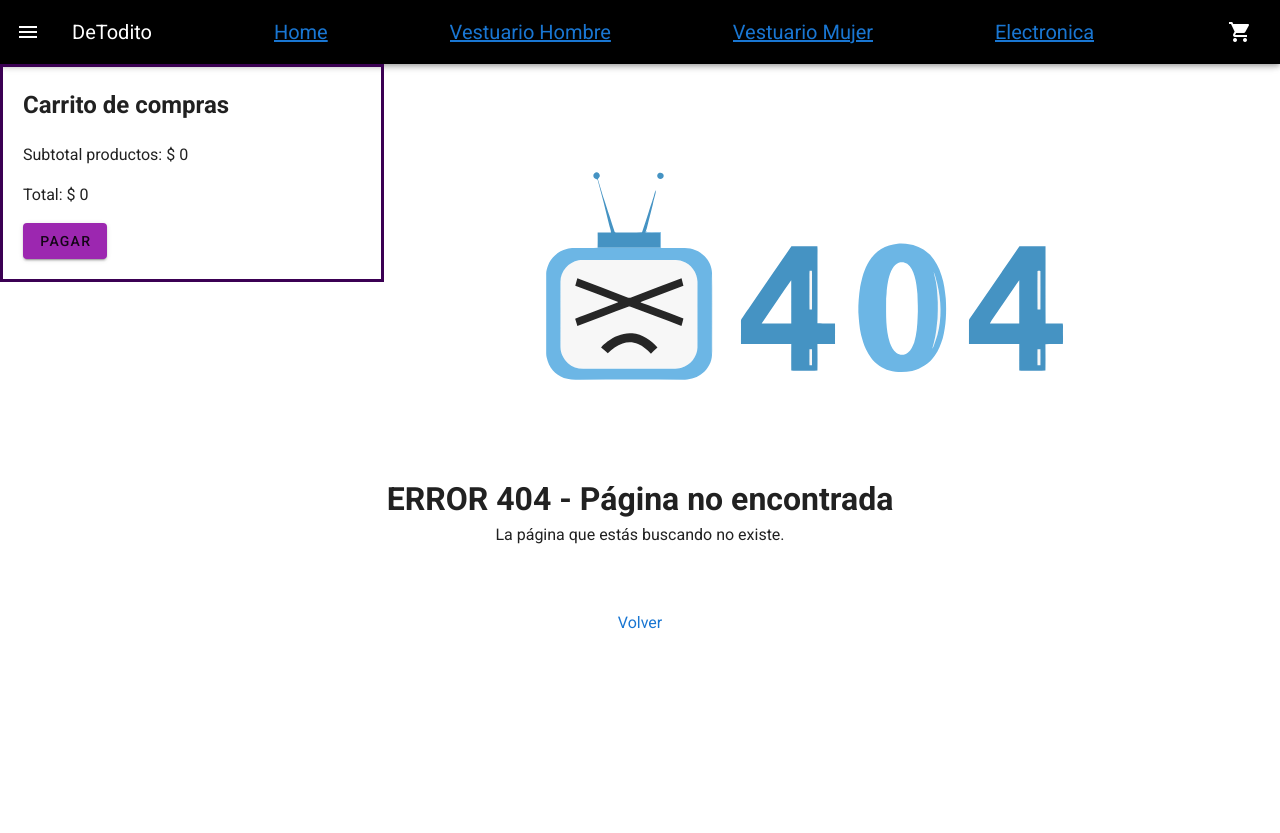
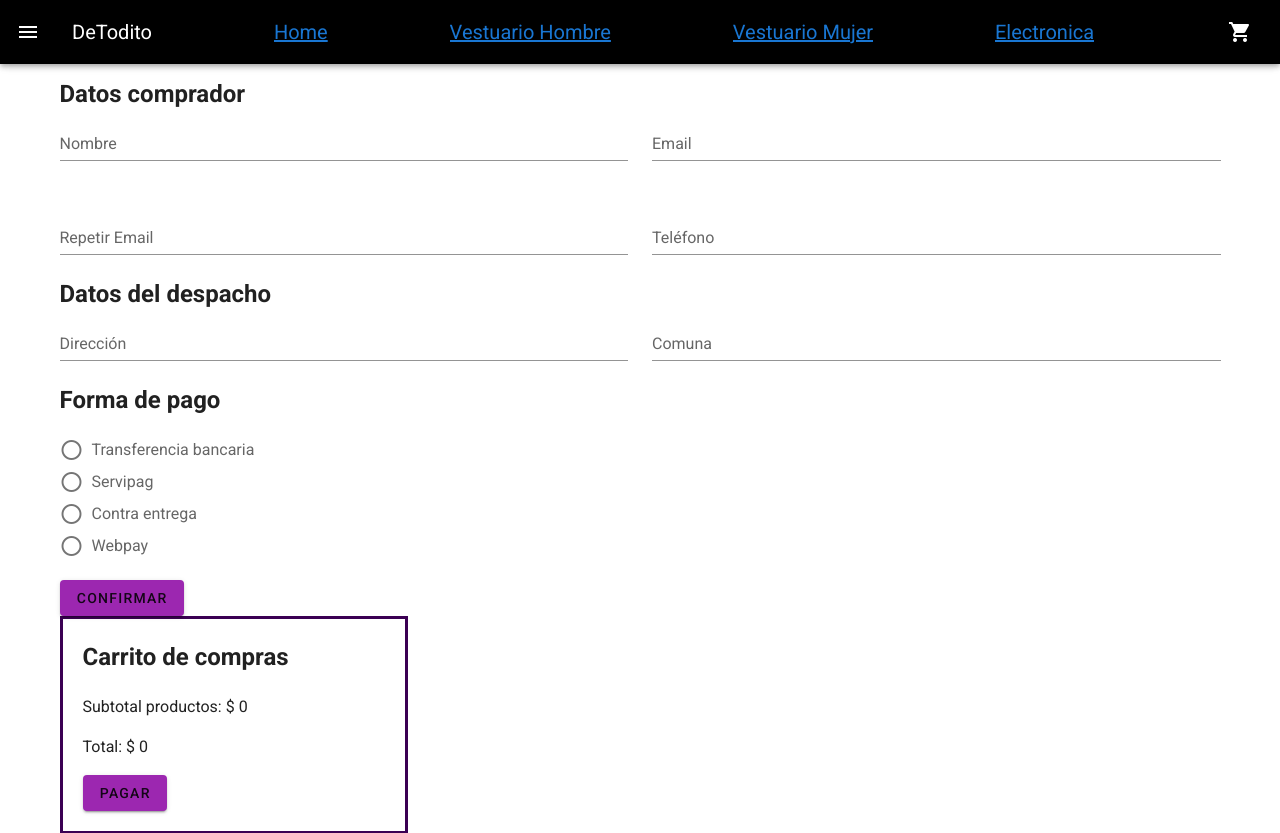
Before and after one commit to nyappu19/examentalentodigital, a Vue app: page /pagar in a window 1280 px wide. Before the commit this address led to /404. Shown: the top 833 px of the page. Built offline with nearby package versions, Linux system fonts and the light colour scheme.

Commit message:
mods varias

```diff
--- a/src/App.vue
+++ b/src/App.vue
@@ -2,7 +2,6 @@
   <v-app>
     <NavBar></NavBar>
     <v-main>
-      <carrito :productos="productos"></carrito>
       <router-view />
     </v-main>
     <Footer></Footer>
@@ -12,14 +11,13 @@
 <script>
 import NavBar from "./components/NavBar.vue";
 import Footer from "./components/Footer.vue";
-import Carrito from "./components/Carrito.vue";
+
 
 export default {
   name: "App",
   components: {
     NavBar,
     Footer,
-    Carrito,
   },
 };
 </script>
--- a/src/components/Carrito.vue
+++ b/src/components/Carrito.vue
@@ -34,7 +34,7 @@
         <p v-if="descuento > 0">Descuentos: $ {{ descuento.toFixed(0) }}</p>
         <p>Total: $ {{ total.toFixed(0) }}</p>
       </div>
-      <v-btn color="purple">Pagar</v-btn>
+            <router-link to="/pagar"><v-btn color="purple">Pagar</v-btn></router-link>
     </div>
 
     <div class="productos-container"></div>
--- a/src/router/index.js
+++ b/src/router/index.js
@@ -5,7 +5,8 @@ import Home from '@/views/Home.vue'
 import VestuarioHombre from '@/views/VestuarioHombre.vue'
 import VestuarioMujer from '@/views/VestuarioMujer.vue'
 import Electronica from '@/views/Electronica.vue'
-import Carrito from '@/components/Carrito.vue';
+import Carrito from '@/components/Carrito.vue'
+import Pagar from '@/views/Pagar.vue';
 
 Vue.use(VueRouter)
 
@@ -49,6 +50,11 @@ const routes = [
     name: 'Carrito',
     component: Carrito
   },
+  {
+    path: '/pagar',
+    name: 'Pagar',
+    component: Pagar
+  },
 ]
 
 const router = new VueRouter({
--- a/src/views/Electronica.vue
+++ b/src/views/Electronica.vue
@@ -1,6 +1,7 @@
 <template>
   <div>
     <div>
+      <carrito :productos="productos"></carrito>
       <v-container class="my-8">
         <h2 class="text-center">Electrónica</h2>
         <v-row justify="center">
@@ -10,7 +11,8 @@
               <v-card-title>{{ producto.title }}</v-card-title>
                <v-card-text>{{ producto.description }}</v-card-text>
               <v-card-text>Price: $ {{ Number(producto.price).toLocaleString("es-CL") }}</v-card-text>
-              <v-btn color="blue"> Agregar </v-btn>
+              <v-btn color="purple" @click="agregarProducto(producto)"
+                >Agregar al carrito</v-btn>
             </v-card>
           </v-col>
         </v-row>
@@ -21,9 +23,12 @@
 
 <script>
 import productosData from '@/assets/json/electronica.json';
-
+import Carrito from "../components/Carrito.vue";
 export default {
   name: 'Electronica',
+  components: {
+    Carrito,
+  },
   data() {
     return {
       productoselectronica: [],
--- /dev/null
+++ b/src/views/Pagar.vue
@@ -0,0 +1,117 @@
+<template>
+  <v-form v-model="valid">
+    <v-container>
+      <h2>Datos comprador</h2>
+      <v-row>
+        <v-col cols="12" md="6">
+          <v-text-field
+            v-model="nombre"
+            :rules="nombreRules"
+            label="Nombre"
+            required
+          ></v-text-field>
+        </v-col>
+
+        <v-col cols="12" md="6">
+          <v-text-field
+            v-model="email"
+            :rules="emailRules"
+            label="Email"
+            required
+          ></v-text-field>
+        </v-col>
+
+        <v-col cols="12" md="6">
+          <v-text-field
+            v-model="repetirEmail"
+            :rules="repetirEmailRules"
+            label="Repetir Email"
+            required
+          ></v-text-field>
+        </v-col>
+
+        <v-col cols="12" md="6">
+          <v-text-field
+            v-model="telefono"
+            :rules="telefonoRules"
+            label="Teléfono"
+            required
+          ></v-text-field>
+        </v-col>
+      </v-row>
+
+      <h2>Datos del despacho</h2>
+      <v-row>
+        <v-col cols="12" md="6">
+          <v-text-field
+            v-model="direccion"
+            label="Dirección"
+            required
+          ></v-text-field>
+        </v-col>
+
+        <v-col cols="12" md="6">
+          <v-text-field
+            v-model="comuna"
+            label="Comuna"
+            required
+          ></v-text-field>
+        </v-col>
+      </v-row>
+
+      <h2>Forma de pago</h2>
+      <v-radio-group v-model="formaPago">
+        <v-radio
+          v-for="opcion in opcionesPago"
+          :key="opcion.value"
+          :label="opcion.label"
+          :value="opcion.value"
+        ></v-radio>
+      </v-radio-group>
+<v-btn color="purple">Confirmar</v-btn>
+    <carrito :productos="productos"></carrito>
+    </v-container>
+  </v-form>
+
+</template>
+
+<script>
+import Carrito from "../components/Carrito.vue";
+export default {
+    components: {
+    Carrito,
+  },
+  data() {
+    return {
+      valid: false,
+      nombre: '',
+      nombreRules: [
+        v => !!v || 'El nombre es requerido',
+      ],
+      email: '',
+      emailRules: [
+        v => !!v || 'El email es requerido',
+        v => /.+@.+/.test(v) || 'El email debe ser válido',
+      ],
+      repetirEmail: '',
+      repetirEmailRules: [
+        v => !!v || 'Debe repetir el email',
+        v => v === this.email || 'Los emails no coinciden',
+      ],
+      telefono: '',
+      telefonoRules: [
+        v => !!v || 'El teléfono es requerido',
+      ],
+      direccion: '',
+      comuna: '',
+      formaPago: null,
+      opcionesPago: [
+        { label: 'Transferencia bancaria', value: 'transferencia' },
+        { label: 'Servipag', value: 'servipag' },
+        { label: 'Contra entrega', value: 'contraentrega' },
+        { label: 'Webpay', value: 'webpay' },
+      ],
+    };
+  },
+};
+</script>
--- a/src/views/VestuarioHombre.vue
+++ b/src/views/VestuarioHombre.vue
@@ -1,6 +1,7 @@
 <template>
   <div>
     <div>
+       <carrito :productos="productos"></carrito>
       <v-container class="my-8">
         <h2 class="text-center">Vestuario de Hombre</h2>
         <v-row justify="center">
@@ -41,9 +42,12 @@
 
 <script>
 import productosData from "@/assets/json/ropaHombre.json";
-
+import Carrito from "../components/Carrito.vue";
 export default {
   name: "VestuarioHombre",
+  components: {
+    Carrito,
+  },
   data() {
     return {
       productoshombre: [],
--- a/src/views/VestuarioMujer.vue
+++ b/src/views/VestuarioMujer.vue
@@ -1,6 +1,7 @@
 <template>
   <div>
     <div>
+      <carrito :productos="productos"></carrito>
       <v-container class="my-8">
         <h2 class="text-center">Vestuario de Mujer</h2>
         <v-row justify="center">
@@ -10,7 +11,8 @@
               <v-card-title>{{ producto.title }}</v-card-title>
                <v-card-text>{{ producto.description }}</v-card-text>
               <v-card-text>Price: $ {{ Number(producto.price).toLocaleString("es-CL") }}</v-card-text>
-              <v-btn color="blue"> Agregar </v-btn>
+              <v-btn color="purple" @click="agregarProducto(producto)"
+                >Agregar al carrito</v-btn>
             </v-card>
           </v-col>
         </v-row>
@@ -21,9 +23,12 @@
 
 <script>
 import productosData from '@/assets/json/ropaMujer.json';
-
+import Carrito from "../components/Carrito.vue";
 export default {
   name: 'VestuarioMujer',
+  components: {
+    Carrito,
+  },
   data() {
     return {
       productosmujer: [],
```
